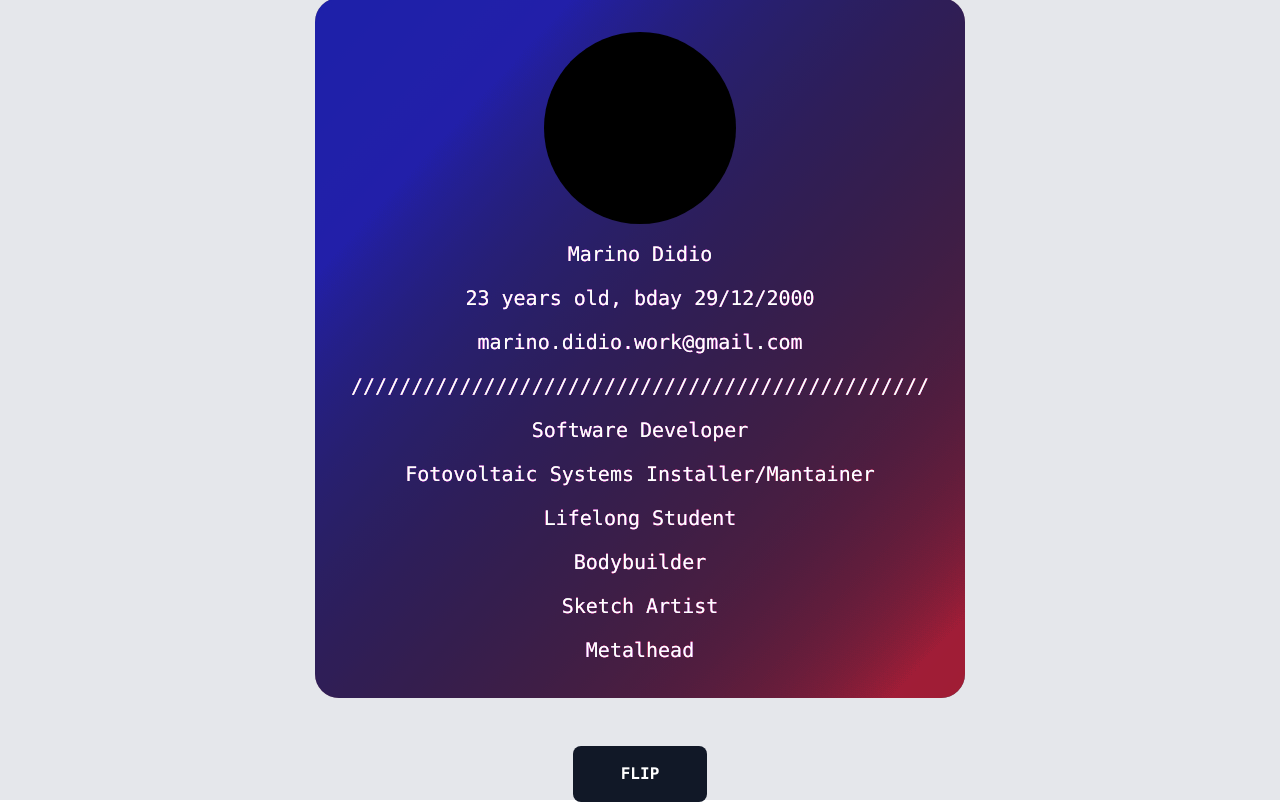
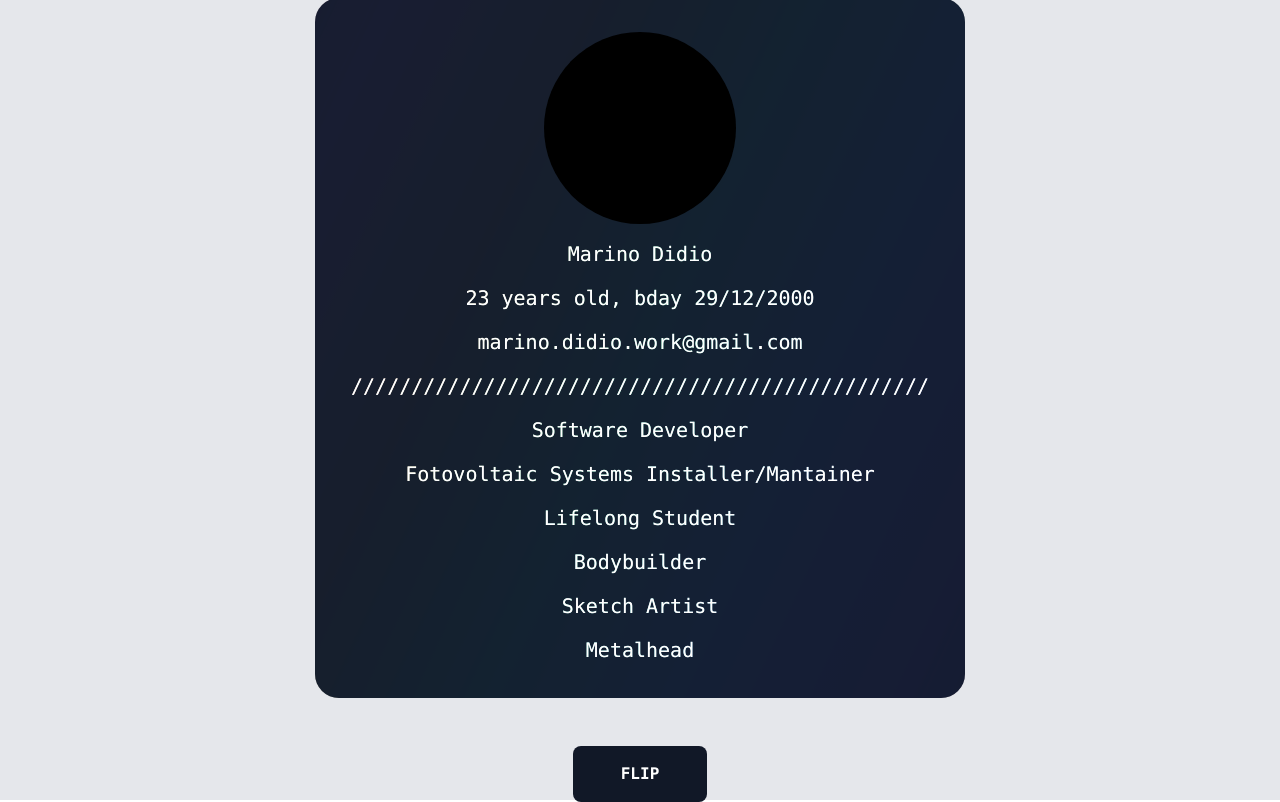
Before and after one commit to mardisen/card-portfolio, a React (Create React App) app: page / in a window 1280 px wide. Built offline with nearby package versions, Linux system fonts and the light colour scheme.

Commit message:
Smoother animation + Profiling + Foil setup

```diff
--- a/src/components/Wrapper/Wrapper.tsx
+++ b/src/components/Wrapper/Wrapper.tsx
@@ -1,4 +1,4 @@
-import { useState, useCallback, MouseEventHandler, useRef, useEffect } from 'react';
+import { useState, useCallback, MouseEventHandler, useRef, useEffect, Profiler } from 'react';
 import Back from '../Back/Back';
 import Front from '../Front/Front';
 import { animate, motion } from 'framer-motion';
@@ -16,10 +16,12 @@ function Wrapper() {
     const [rotation, setRotation] = useState<Coordinates>({ x: 0, y: 0 });
     const [flipped, setFlipped] = useState<boolean>(false);
     const [hovering, setHovering] = useState<boolean>(false);
+    const [time, setTime] = useState<Date>(new Date());
 
     const onHover = useCallback<MouseEventHandler<HTMLDivElement>>(
         (event) => {
-            if (hovering) {
+            const difference = (new Date()).getTime() - time.getTime();
+            if (hovering && difference > 100) {
                 const target = ref.current as HTMLDivElement;
 
                 const x = (event.pageX - target.offsetLeft) / target.clientWidth - 0.5;
@@ -27,9 +29,10 @@ function Wrapper() {
 
                 const coeff = 40;
                 setRotation({ x: -x * coeff, y: y * coeff });
+                setTime(new Date());
             }
         },
-        [hovering, setRotation]
+        [hovering, setRotation, time, setTime]
     );
 
     const onFlip = useCallback(() => {
@@ -42,15 +45,14 @@ function Wrapper() {
 
     return (
         <>
+            <Profiler id="wrapper" onRender={()=>{}}>
                 <div className="grid grid-cols-1 grid-rows-1 place-items-center">
                     <motion.div
                         className="col-start-1 row-start-1 card"
                         style={{ transformPerspective: 4000, originX: 0.5, originY: 0.5 }}
                         whileHover={{
                             rotateX: rotation.y,
-                        rotateY: rotation.x + (flipped ? 180 : 0),
-                        originX: 0.5,
-                        originY: 0.5
+                            rotateY: rotation.x + (flipped ? 180 : 0)
                         }}
                         transition={transition}
                         onMouseEnter={() => setHovering(true)}
@@ -63,7 +65,8 @@ function Wrapper() {
                     >
                         <div className="grid grid-cols-1 grid-rows-1 place-items-center face front">
                             <Front className="col-start-1 row-start-1" />
-                        <div className="col-start-1 row-start-1 w-full h-full foil" />
+                            <div className="w-full h-full foil" />
+                            <div className="w-full h-full color-dodge" />
                         </div>
                         <div className="grid grid-cols-1 grid-rows-1 place-items-center face back">
                             <Back className="col-start-1 row-start-1" />
@@ -83,6 +86,7 @@ function Wrapper() {
                     {/* <button className="px-12 py-4 bg-gradient-to-r from-amber-600 to-red-700 rounded-2xl" onClick={onFlip}> */}
                     Flip
                 </button>
+            </Profiler>
         </>
     );
 }
--- a/src/index.css
+++ b/src/index.css
@@ -34,15 +34,46 @@ code {
     transform: rotateY(180deg);
 }
 
-.foil {
-    @apply bg-gradient-to-br from-violet-500 to-rose-500 mix-blend-color-dodge opacity-60;
+/* .foil {
+    @apply bg-gradient-to-br from-violet-600 to-rose-600 mix-blend-multiply opacity-100;
     @apply col-start-1 row-start-1 rounded-3xl;
-    -webkit-backface-visibility: hidden;
-    backface-visibility: hidden;;
+} */
+
+.color-dodge {
+    background-position: 50% 50%;
+    background-size: 300% 300%;
+    --color1: #ec9bb6;
+    --color2: #ccac6f;
+    --color3: #69e4a5;
+    --color4: #8ec5d6;
+    --color5: #b98cce;
+    filter: brightness(0.5) contrast(1);
+    background-image: linear-gradient(
+        115deg,
+        transparent 20%,
+        var(--color1) 36%,
+        var(--color2) 43%,
+        var(--color3) 50%,
+        var(--color4) 57%,
+        var(--color5) 64%,
+        transparent 80%
+    );
+    @apply mix-blend-color-dodge opacity-50 transition-all duration-300;
+    @apply col-start-1 row-start-1 rounded-3xl;
+}
+
+.card:hover {
+    .color-dodge {
+        filter: brightness(1) contrast(1);
+        @apply opacity-100;
+    }
 }
 
 @supports (-moz-appearance: none) {
     .foil {
         display: none;
     }
+    .color-dodge {
+        display: none;
+    }
 }
```
Lines whose indentation alone changed are shown as unchanged.
